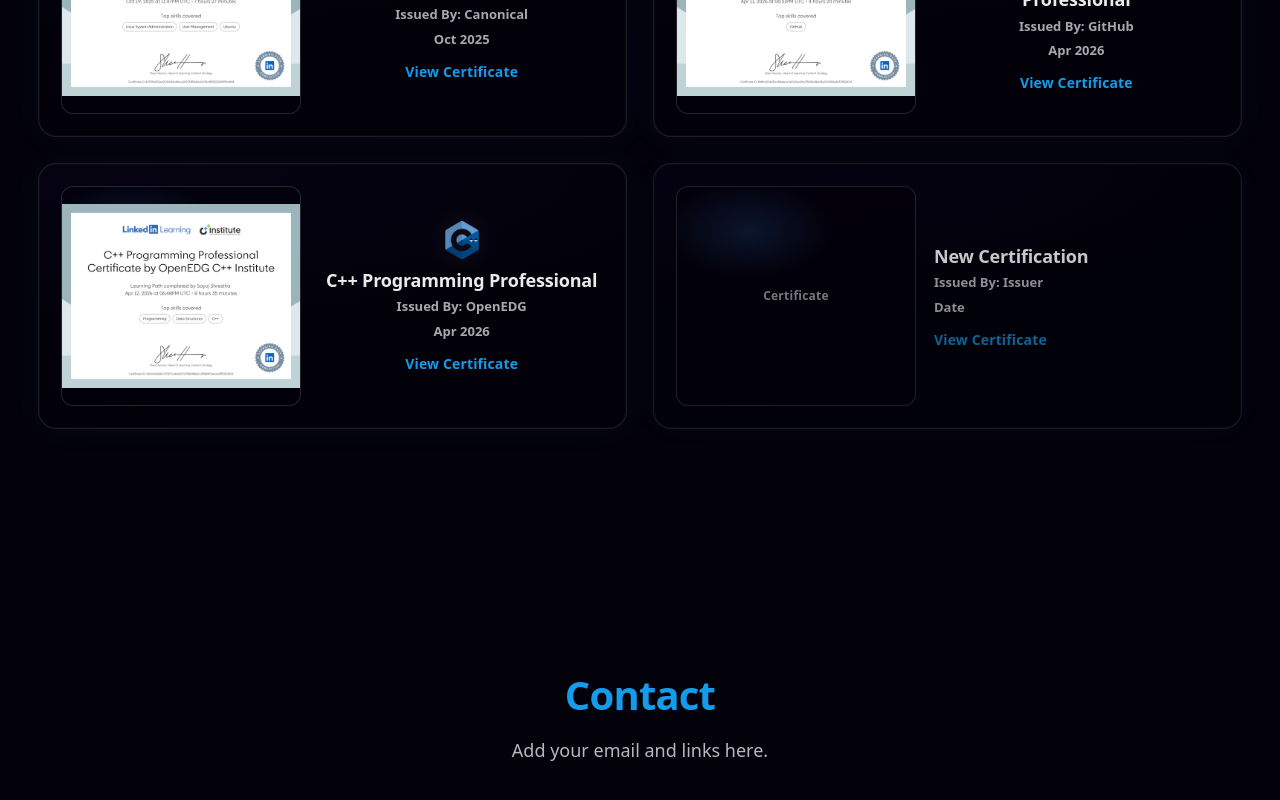
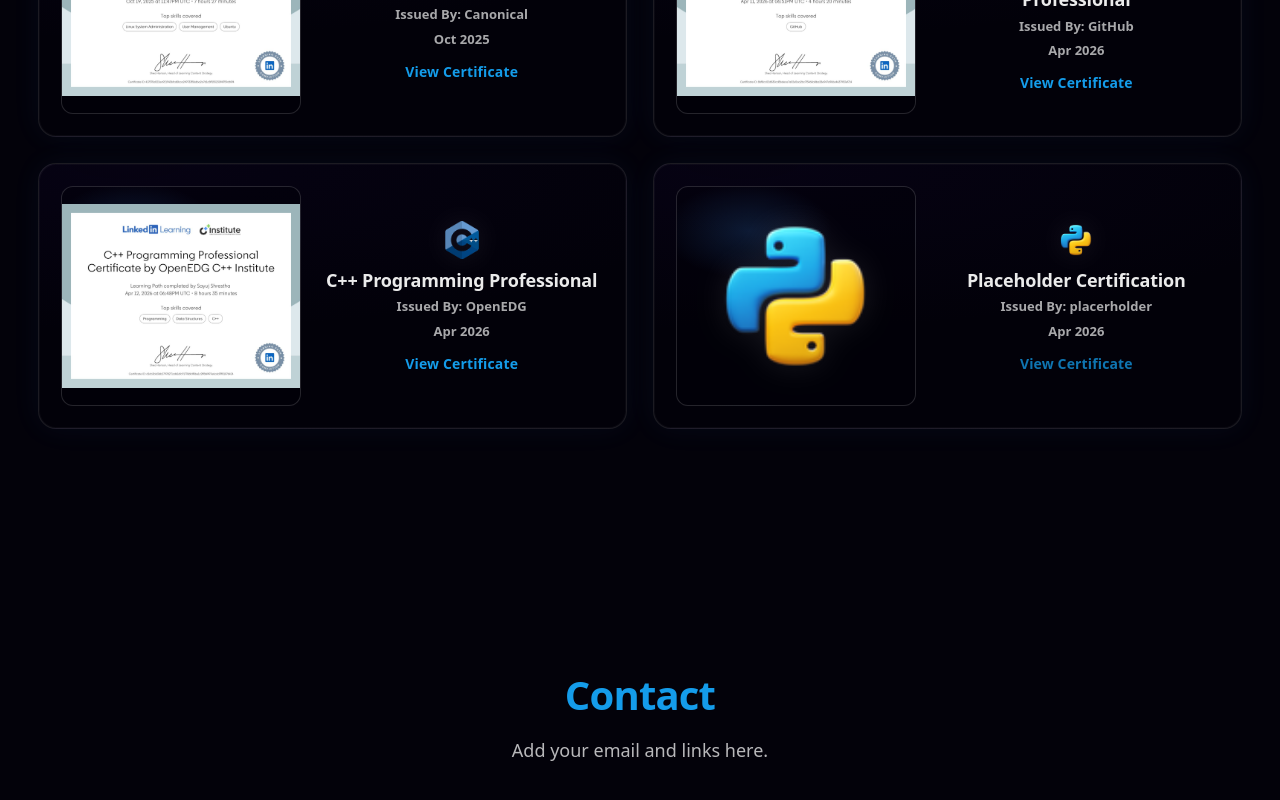
Before and after one commit to sayuj0/portfolio, a React (Vite) app: page / in a window 1280 px wide. Shown: the part 5440-6240 px from the top of the page. Built offline with nearby package versions, Linux system fonts and the light colour scheme.

Commit message:
Cert placeholder

```diff
--- a/src/sections/CertificationsSection.jsx
+++ b/src/sections/CertificationsSection.jsx
@@ -5,7 +5,7 @@ function CertificationsSection() {
       issuer: "NVIDIA",
       date: "Dec 2025",
       logoImageSrc: "/images/nvidialogo.png",
-      logoImageAlt: "NVIDIA",
+      logoImageAlt: "Deep Learning",
       contentAlign: "center",
       certificateImageSrc: "/images/nvidia.jpg",
       certificateImageAlt: "NVIDIA - Fundamentals of Deep Learning certificate",
@@ -52,23 +52,25 @@ function CertificationsSection() {
       issuer: "OpenEDG",
       date: "Apr 2026",
       logoImageSrc: "/images/clogo.png",
-      logoImageAlt: "OpenEDG",
+      logoImageAlt: "C++",
       contentAlign: "center",
       certificateImageSrc: "/images/cplus.jpg",
       certificateImageAlt: "OpenEDG - C++ Programming Professional certificate",
       certificateUrl:
         "https://www.linkedin.com/learning/certificates/d1cb2bb3bb27978271cd616fc917786fdf0be1c2ff86f497e6cdd7ff81076424?trk=share_certificate",
     },
-
-    ...Array.from({ length: 1 }, (_, index) => ({
-      title: "New Certification",
-      issuer: "Issuer",
-      date: "Date",
+    {
+      title: "Placeholder Certification",
+      issuer: "placerholder",
+      date: "Apr 2026",
+      logoImageSrc: "/images/python.png",
+      logoImageAlt: "Python",
+      contentAlign: "center",
       certificateImageSrc: "",
       certificateImageAlt: "",
-      certificateUrl: "",
-      placeholder: true,
-    })),
+      certificateUrl:
+        "",
+    },
   ];
 
   return (
```
